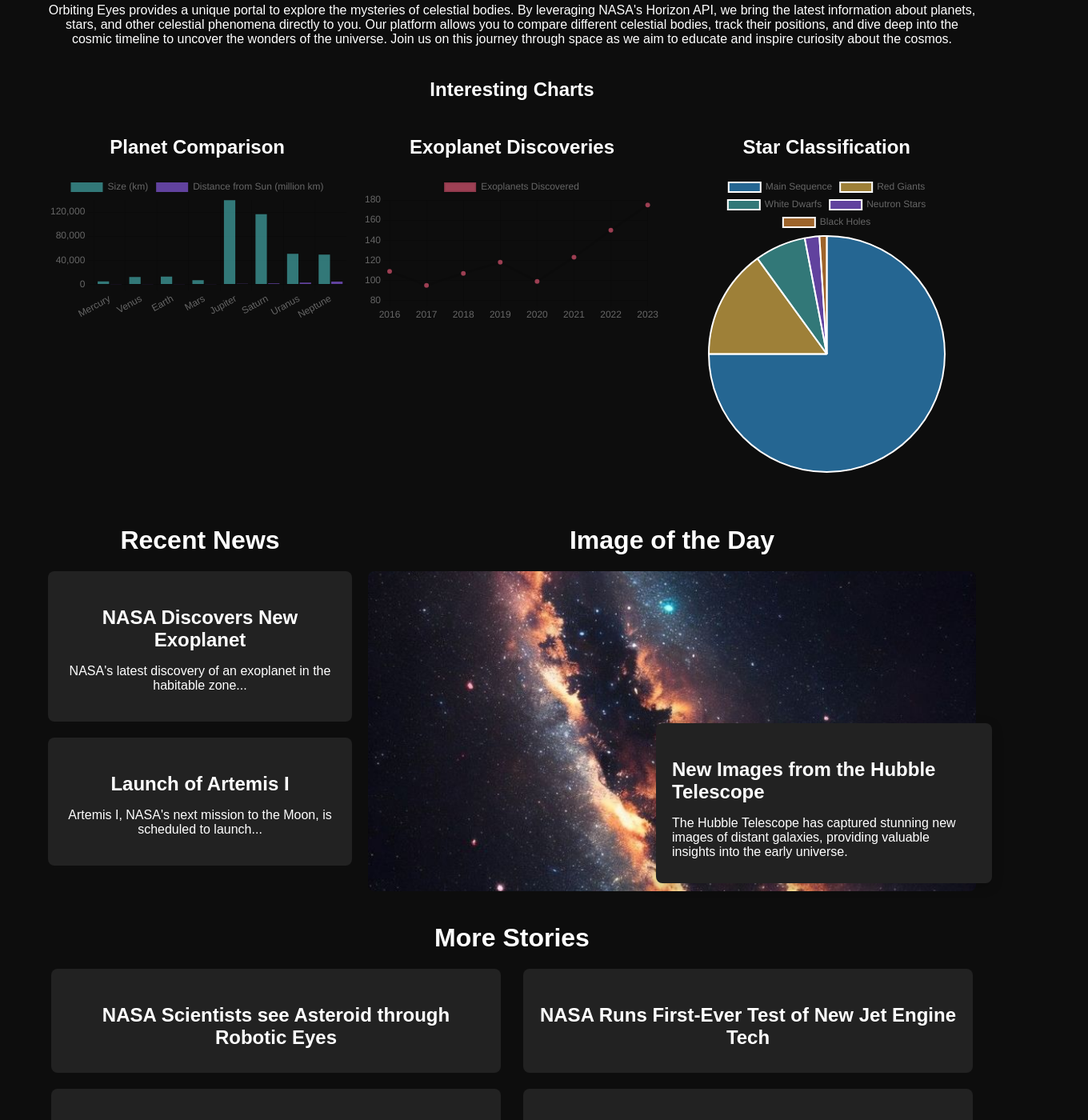
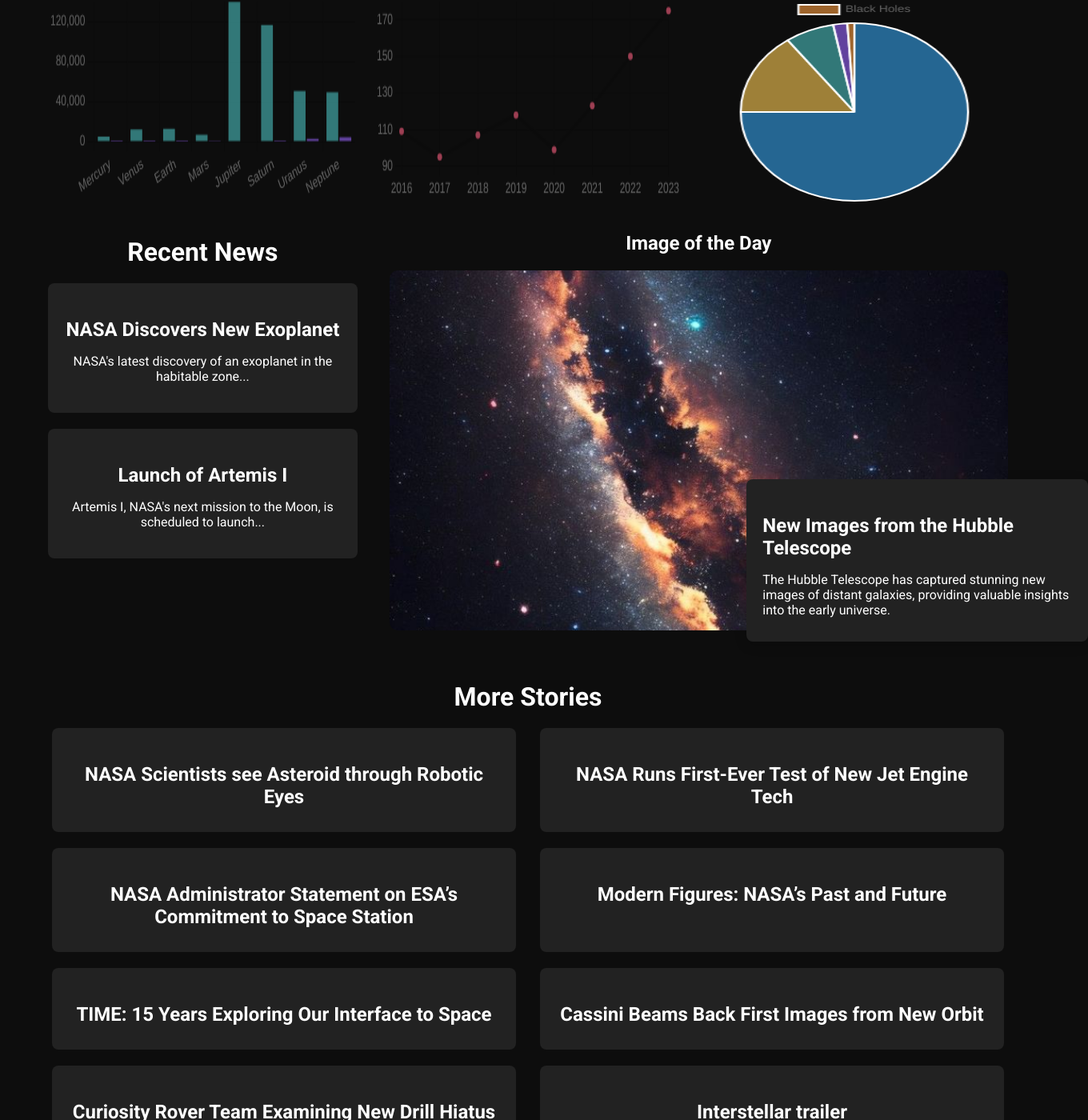
Before and after one commit to MichaelaKemp/231001_Michaela-Kemp_Semester-1-Assessment, a React (Create React App) app: page / in a window 1280 px wide. Shown: the part 1034-2434 px from the top of the page at 80% size, 1360 px wide, since content can reach past the window. Built offline with nearby package versions, Linux system fonts and the light colour scheme.

Commit message:
Fixed the homepage changes and styled the timeline page

```diff
--- /dev/null
+++ b/src/components/Footer.css
@@ -0,0 +1,17 @@
+.footer {
+    background-color: #111111;
+    color: #cccccc;
+    padding: 20px;
+    text-align: center;
+    border-top: 1px solid #333333;
+  }
+
+  .footer a {
+    color: #cccccc;
+    margin: 0 10px;
+    text-decoration: none;
+  }
+
+  .footer a:hover {
+    text-decoration: underline;
+  }
--- /dev/null
+++ b/src/components/Footer.js
@@ -0,0 +1,17 @@
+import React from 'react';
+import './Footer.css';
+
+const Footer = () => {
+  return (
+    <footer className="footer">
+      <p>&copy; 2024 Orbiting Eyes. All Rights Reserved.</p>
+      <p>
+        <a href="https://github.com/your-repo" target="_blank" rel="noopener noreferrer">GitHub</a> |
+        <a href="https://twitter.com/your-twitter" target="_blank" rel="noopener noreferrer">Twitter</a> |
+        <a href="mailto:contact@orbitingeyes.com">Contact Us</a>
+      </p>
+    </footer>
+  );
+};
+
+export default Footer;
--- a/src/pages/Home.js
+++ b/src/pages/Home.js
@@ -1,9 +1,10 @@
 import React from 'react';
 import { Line, Bar, Pie } from 'react-chartjs-2';
-import devLogo from '../assets/DevLogo.png';
+import landImage from '../assets/Landing_Page_Image.jpg';
 import landingPageImage from '../assets/Landing_Page_Image.jpg';
 import milkyWayImage from '../assets/MilkyWay.jpg';
-import './Home.css';
+import styles from './Home.module.css';
+import Footer from '../components/Footer';
 
 const planetComparisonData = {
   labels: ['Mercury', 'Venus', 'Earth', 'Mars', 'Jupiter', 'Saturn', 'Uranus', 'Neptune'],
@@ -51,90 +52,90 @@ const starClassificationData = {
 
 const Home = () => {
   return (
-    <div className="container">
-      <header className="hero" style={{ backgroundImage: `url(${landingPageImage})` }}>
-        <div className="overlay">
+    <div className={styles.container}>
+      <header className={styles.hero} style={{ backgroundImage: `url(${landingPageImage})` }}>
+        <div className={styles.overlay}>
           <h1>Welcome to Orbiting Eyes</h1>
-          <p>Explore the universe from your own home</p>
+          <p className={styles.homeDescription}>Orbiting Eyes is your portal to explore the mysteries of celestial bodies. Powered by NASA's Horizon API, we bring you the latest information on planets, stars, and more. Dive into our comparison tool or journey through the cosmic timeline to uncover the wonders of the universe.</p>
         </div>
       </header>
       <main>
-        <section className="about">
+        <section className={styles.about}>
           <h2>What Does Orbiting Eyes Do?</h2>
           <p>Orbiting Eyes provides a unique portal to explore the mysteries of celestial bodies. By leveraging NASA's Horizon API, we bring the latest information about planets, stars, and other celestial phenomena directly to you. Our platform allows you to compare different celestial bodies, track their positions, and dive deep into the cosmic timeline to uncover the wonders of the universe. Join us on this journey through space as we aim to educate and inspire curiosity about the cosmos.</p>
         </section>
-        <section className="charts-section">
+        <section className={styles.chartsSection}>
           <h2>Interesting Charts</h2>
-          <div className="charts-container">
-            <div className="chart-container">
+          <div className={styles.chartsContainer}>
+            <div className={styles.chartContainer}>
               <h3>Planet Comparison</h3>
               <Bar data={planetComparisonData} />
             </div>
-            <div className="chart-container">
+            <div className={styles.chartContainer}>
               <h3>Exoplanet Discoveries</h3>
               <Line data={exoplanetDiscoveriesData} />
             </div>
-            <div className="chart-container">
+            <div className={styles.chartContainer}>
               <h3>Star Classification</h3>
               <Pie data={starClassificationData} />
             </div>
           </div>
         </section>
-        <section className="image-of-the-day-section">
-          <div className="news-and-image">
-            <div className="news-section">
+        <section className={styles.imageOfTheDaySection}>
+          <div className={styles.newsAndImage}>
+            <div className={styles.newsSection}>
               <h2>Recent News</h2>
-              <div className="news-cards">
-                <div className="news-card">
+              <div className={styles.newsCards}>
+                <div className={styles.newsCard}>
                   <h3>NASA Discovers New Exoplanet</h3>
                   <p>NASA's latest discovery of an exoplanet in the habitable zone...</p>
                 </div>
-                <div className="news-card">
+                <div className={styles.newsCard}>
                   <h3>Launch of Artemis I</h3>
                   <p>Artemis I, NASA's next mission to the Moon, is scheduled to launch...</p>
                 </div>
               </div>
             </div>
-            <div className="image-container">
+            <div className={styles.imageContainer}>
               <h2>Image of the Day</h2>
-              <img src={milkyWayImage} alt="Milky Way Galaxy" className="daily-image" />
-              <div className="info-card">
+              <img src={milkyWayImage} alt="Milky Way Galaxy" className={styles.dailyImage} />
+              <div className={styles.infoCard}>
                 <h3>New Images from the Hubble Telescope</h3>
                 <p>The Hubble Telescope has captured stunning new images of distant galaxies, providing valuable insights into the early universe.</p>
               </div>
             </div>
           </div>
         </section>
-        <section className="more-stories">
+        <section className={styles.moreStories}>
           <h2>More Stories</h2>
-          <div className="stories-grid">
-            <div className="story-card">
+          <div className={styles.storiesGrid}>
+            <div className={styles.storyCard}>
               <h3>NASA Scientists see Asteroid through Robotic Eyes</h3>
             </div>
-            <div className="story-card">
+            <div className={styles.storyCard}>
               <h3>NASA Runs First-Ever Test of New Jet Engine Tech</h3>
             </div>
-            <div className="story-card">
+            <div className={styles.storyCard}>
               <h3>NASA Administrator Statement on ESA’s Commitment to Space Station</h3>
             </div>
-            <div className="story-card">
+            <div className={styles.storyCard}>
               <h3>Modern Figures: NASA’s Past and Future</h3>
             </div>
-            <div className="story-card">
+            <div className={styles.storyCard}>
               <h3>TIME: 15 Years Exploring Our Interface to Space</h3>
             </div>
-            <div className="story-card">
+            <div className={styles.storyCard}>
               <h3>Cassini Beams Back First Images from New Orbit</h3>
             </div>
-            <div className="story-card">
+            <div className={styles.storyCard}>
               <h3>Curiosity Rover Team Examining New Drill Hiatus</h3>
             </div>
-            <div className="story-card">
+            <div className={styles.storyCard}>
               <h3>Interstellar trailer</h3>
             </div>
           </div>
         </section>
-        <section className="fun-facts-container">
+        <section className={styles.funFactsContainer}>
           <h2>Fun Facts about Celestial Bodies</h2>
           <ul>
             <li>The Sun contains 99.8% of the mass in the entire solar system.</li>
@@ -142,7 +143,7 @@ const Home = () => {
             <li>The Great Red Spot on Jupiter is a storm that has been raging for at least 400 years.</li>
           </ul>
         </section>
-        <section className="calendar-events-container">
+        <section className={styles.calendarEventsContainer}>
           <h2>Calendar Events for 2024</h2>
           <ul>
             <li>April 8-16: Lyrid Meteor Shower</li>
@@ -151,16 +152,9 @@ const Home = () => {
           </ul>
         </section>
       </main>
-      <footer className="footer">
-        <p>&copy; 2024 Orbiting Eyes. All Rights Reserved.</p>
-        <p>
-          <a href="https://github.com/your-repo" target="_blank" rel="noopener noreferrer">GitHub</a> |
-          <a href="https://twitter.com/your-twitter" target="_blank" rel="noopener noreferrer">Twitter</a> |
-          <a href="mailto:contact@orbitingeyes.com">Contact Us</a>
-        </p>
-      </footer>
+      <Footer />
     </div>
   );
-}
+};
 
 export default Home;
--- a/src/pages/Home.css
+++ b/src/pages/Home.module.css
@@ -1,3 +1,6 @@
+@import url('https://fonts.googleapis.com/css2?family=Roboto:wght@400;700&display=swap');
+@import url('https://fonts.googleapis.com/css2?family=Merriweather:wght@400;700&display=swap');
+
 /* General styles */
 body {
   font-family: 'Arial', sans-serif;
@@ -12,6 +15,7 @@ body {
   max-width: 1200px;
   margin: 0 auto;
   padding: 20px;
+  font-family: 'Roboto', sans-serif;
   text-align: center;
 }
 
@@ -20,7 +24,7 @@ body {
   background-size: cover;
   background-position: center;
   position: relative;
-  height: 100vh;
+  height: 60vh;
   display: flex;
   align-items: center;
   justify-content: center;
@@ -35,7 +39,7 @@ body {
 }
 
 .hero h1 {
-  font-size: 4em;
+  font-size: 3em;
   margin: 0;
 }
 
@@ -60,30 +64,33 @@ main {
 }
 
 /* Charts section */
-.charts-section {
+.chartsSection {
   margin: 40px 0;
 }
 
-.charts-container {
+.chartsContainer {
   display: flex;
+  flex-wrap: wrap;
   justify-content: space-between;
   gap: 20px;
-  flex-wrap: wrap; /* Ensure charts wrap on smaller screens */
 }
 
-.chart-container {
+.chartContainer {
   flex: 1;
-  min-width: 300px; /* Ensure charts don't get too narrow on smaller screens */
-  max-width: 33%; /* Ensure charts take up a third of the container width */
+  min-width: 300px;
+  max-width: 32%;
+  max-height: 300px;
+  padding-bottom: 50px;
+  margin-top: 50px;
 }
 
-.chart-container h3 {
+.chartContainer h3 {
   font-size: 1.5em;
   margin-bottom: 20px;
 }
 
 /* Image of the day section */
-.image-of-the-day-section {
+.imageOfTheDaySection {
   display: flex;
   justify-content: space-between;
   align-items: flex-start;
@@ -91,66 +98,59 @@ main {
   position: relative;
 }
 
-.news-and-image {
+.newsAndImage {
   display: flex;
   width: 100%;
 }
 
-.news-section {
+.newsSection {
   flex: 1;
   margin-right: 20px;
 }
 
-.news-section h2 {
+.newsSection h2 {
   font-size: 2em;
   margin-bottom: 20px;
 }
 
-.news-cards {
+.newsCards {
   display: flex;
   flex-direction: column;
   gap: 20px;
-  height: 70%;
 }
 
-.news-card {
+.newsCard {
   background-color: #222222;
   padding: 20px;
   border-radius: 8px;
   flex: 1;
-  height: calc(50% - 10px); /* Ensure the cards are smaller */
 }
 
-.news-card h3 {
+.newsCard h3 {
   font-size: 1.5em;
   margin-bottom: 10px;
 }
 
 /* Image container */
-.image-container {
+.imageContainer {
+  margin-left: 20px;
   flex: 2;
   position: relative;
-  display: flex;
-  flex-direction: column;
-  justify-content: flex-start;
 }
 
-.image-container h2 {
-  font-size: 2em;
+.dailyImage {
+  width: 100%;
+  max-width: 100%;
+  height: 450px;
+  border-radius: 10px;
   margin-bottom: 20px;
-}
-
-.daily-image {
-  width: 100%;
-  height: 50vh; /* Make the image smaller */
-  border-radius: 8px;
   object-fit: cover;
 }
 
-.info-card {
+.infoCard {
   position: absolute;
-  bottom: 10px; /* Adjust this value to move the card down */
-  right: -20px; /* Adjust this value to move the card further to the right */
+  bottom: 10px;
+  right: -100px;
   background-color: #222222;
   padding: 20px;
   border-radius: 8px;
@@ -159,63 +159,63 @@ main {
   text-align: left;
 }
 
-.info-card h3 {
+.infoCard h3 {
   font-size: 1.5em;
   margin-bottom: 10px;
 }
 
-.info-card p {
+.infoCard p {
   font-size: 1em;
   margin-bottom: 10px;
 }
 
-.info-card a {
+.infoCard a {
   color: #1e90ff;
   text-decoration: none;
 }
 
-.info-card a:hover {
+.infoCard a:hover {
   text-decoration: underline;
 }
 
 /* More stories section */
-.more-stories {
+.moreStories {
   margin-bottom: 40px;
 }
 
-.more-stories h2 {
+.moreStories h2 {
   font-size: 2em;
   margin-bottom: 20px;
 }
 
-.stories-grid {
+.storiesGrid {
   display: flex;
   flex-wrap: wrap;
   justify-content: space-around;
   gap: 20px;
 }
 
-.story-card {
+.storyCard {
   background-color: #222222;
   padding: 20px;
   border-radius: 8px;
   width: 45%;
 }
 
-.story-card h3 {
+.storyCard h3 {
   font-size: 1.5em;
   margin-bottom: 10px;
 }
 
 /* Fun facts section */
-.fun-facts-container {
+.funFactsContainer {
   background-color: #111111;
   padding: 20px;
   border-radius: 8px;
   margin-bottom: 20px;
 }
 
-.fun-facts-container h2 {
+.funFactsContainer h2 {
   font-size: 2em;
   margin-bottom: 20px;
 }
@@ -231,14 +231,14 @@ li {
 }
 
 /* Calendar events section */
-.calendar-events-container {
+.calendarEventsContainer {
   background-color: #111111;
   padding: 20px;
   border-radius: 8px;
   margin-bottom: 20px;
 }
 
-.calendar-events-container h2 {
+.calendarEventsContainer h2 {
   font-size: 2em;
   margin-bottom: 20px;
 }
--- a/src/pages/Timeline.css
+++ b/src/pages/Timeline.css
@@ -7,67 +7,110 @@ body {
     padding: 0;
   }
 
+  /* Container styles */
+  .container {
+    max-width: 1200px;
+    text-align: center;
+    margin: 0 auto;
+    padding: 20px;
+    }
+
   /* Hero section */
   .hero {
-    background-image: url('/src/assets/MilkyWay.jpg');
     background-size: cover;
     background-position: center;
+    position: relative;
+    height: 60vh;
+    display: flex;
+    align-items: center;
+    justify-content: center;
     text-align: center;
-    padding: 100px 20px;
+    color: white;
+    width: 100%;
+  }
+
+  .overlay {
+    background: rgba(0, 0, 0, 0.5);
+    padding: 20px;
+    border-radius: 10px;
   }
 
   .hero h1 {
     font-size: 3em;
-    margin-bottom: 10px;
+    margin: 0;
   }
 
   .hero p {
-    font-size: 1.2em;
+    font-size: 1.5em;
+    margin: 10px 0 0;
   }
 
   /* Main content */
   main {
     padding: 20px;
+    width: 100%;
   }
 
-  /* Select bodies section */
-  .select-bodies {
-    margin-bottom: 30px;
+  /* Timeline content section */
+  .timeline-content {
+    margin: 40px 0;
+    width: 100%;
   }
 
-  .select-bodies h2 {
+  .timeline-content h2 {
     font-size: 2em;
-    margin-bottom: 10px;
+    margin-bottom: 20px;
   }
 
-  .body-list {
+  .body-selection {
     display: flex;
     flex-wrap: wrap;
+    gap: 10px;
+    justify-content: center;
+    margin-bottom: 20px;
   }
 
-  .body-item {
-    margin-right: 15px;
-    margin-bottom: 10px;
+  .body-checkbox {
+    display: flex;
+    align-items: center;
+    gap: 10px;
   }
 
-  .body-item input {
-    margin-right: 5px;
+  .chart-container {
+    margin: 40px 0;
+    width: 100%; /* Ensure the chart container spans the full width */
   }
 
-  /* Chart section */
-  .chart-section {
-    margin-top: 30px;
+  .chart-wrapper {
+    height: 80vh; /* Ensure the chart has sufficient height */
+    width: 100%; /* Ensure the chart spans the full width */
   }
 
-  .chart-section h2 {
-    font-size: 2em;
-    margin-bottom: 10px;
+  .chart-container h2 {
+    font-size: 1.5em;
+    margin-bottom: 20px;
   }
 
-  /* Footer */
-  footer {
+  canvas {
+    width: 100% !important;
+    height: 100% !important;
+  }
+
+  /* Footer styles */
+  .footer {
     background-color: #111111;
     color: #cccccc;
     padding: 20px;
     text-align: center;
+    border-top: 1px solid #333333;
   }
+
+  .footer a {
+    color: #cccccc;
+    margin: 0 10px;
+    text-decoration: none;
+  }
+
+  .footer a:hover {
+    text-decoration: underline;
+  }
```
Also changed, not shown: src/pages/Timeline.js (+23 -6 lines).
